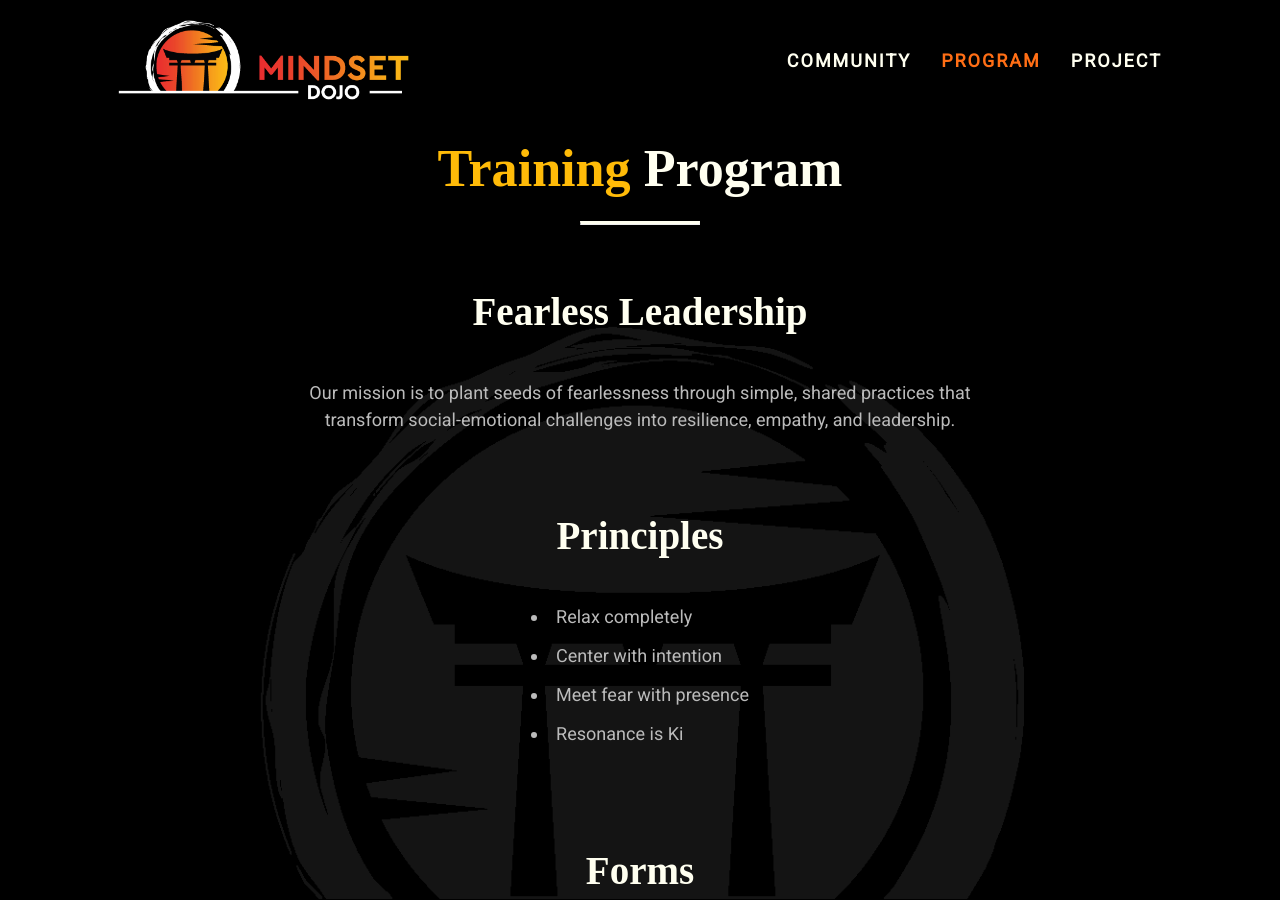
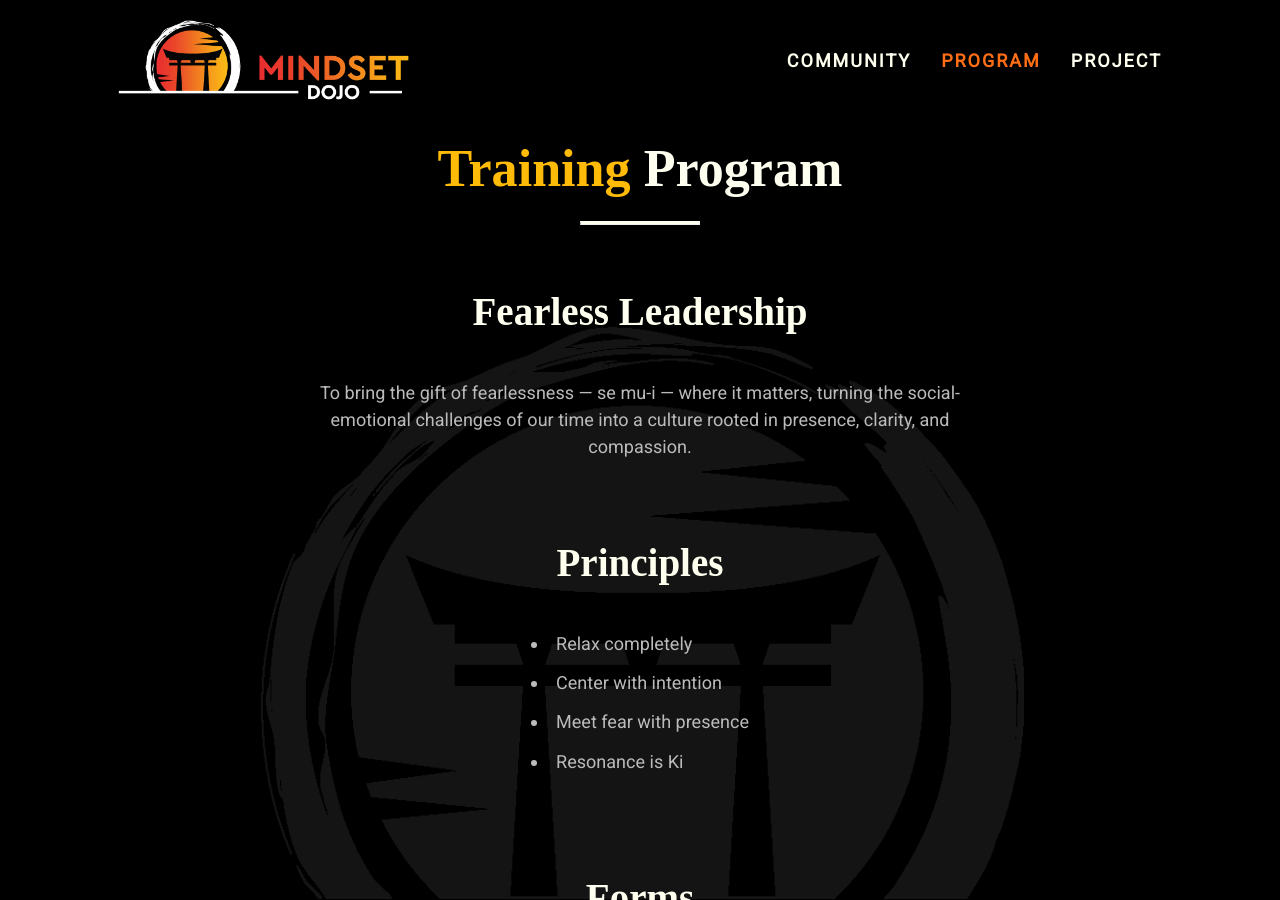
Before and after one commit to mindset-dojo/mindset-dojo.github.io, a Jekyll site: the page built from program.md, in a window 1280 px wide and 900 px high. Built offline with Jekyll 4.4.1, drawn with Linux system fonts in a browser that asks for light colours; some web fonts are replaced.

Commit message:
feat: Simplify

```diff
--- a/_data/program.yaml
+++ b/_data/program.yaml
@@ -1,8 +1,9 @@
 ---
 rally: Fearless Leadership
 mission: >-
-  Our mission is to plant seeds of fearlessness through simple, shared practices
-  that transform social-emotional challenges into resilience, empathy, and leadership.
+          To bring the gift of fearlessness — se mu-i — where it matters,
+          turning the social-emotional challenges of our time into
+          a culture rooted in presence, clarity, and compassion.
 principles:
   - label: Relax completely
   - label: Center with intention
```
